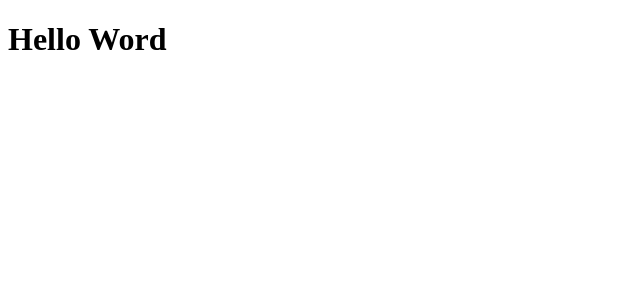
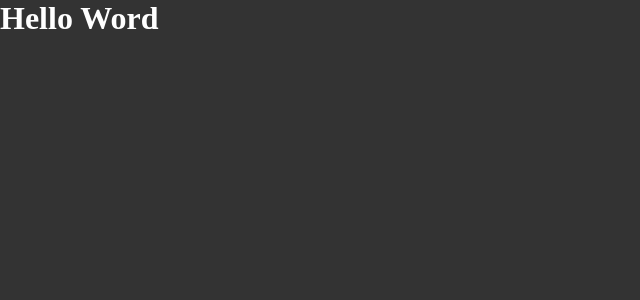
Before and after one commit to DavidRichardDev/01-github-explorer, a React app: page / in a window 1280 px wide. Shown: the top 300 px of the page, without its empty margins (0-640 px from the left). Built offline with nearby package versions, Linux system fonts and the light colour scheme.

Commit message:
[Ignite / 01-github-explorer]: Dev and prod commands / importing css / installing SASS

```diff
--- a/src/App.jsx
+++ b/src/App.jsx
@@ -1,6 +1,6 @@
+import './styles/global.scss';
+
 export function App() {
-
-    // throw new Error('Eita Giovana o forninho caiu!');
 
     return <h1>Hello Word</h1>
 }
--- /dev/null
+++ b/src/styles/global.scss
@@ -0,0 +1,11 @@
+* {
+    margin: 0;
+    padding: 0;
+    box-sizing: border-box;
+}
+
+body {
+    font: Arial, Helvetica, sans-serif;
+    background: #333;
+    color: #fff;
+}
--- a/webpack.config.js
+++ b/webpack.config.js
@@ -1,9 +1,10 @@
 const path = require('path')
 const HtmlWebpackPlugin = require('html-webpack-plugin')
+const isDevelopment = process.env.NODE_ENV !== 'production';
 
 module.exports = {
-    mode: 'development',
-    devtool: 'eval-source-map',
+    mode: isDevelopment ? 'development' : 'production',
+    devtool: isDevelopment ? 'eval-source-map' : 'source-map',
     entry: path.resolve(__dirname, 'src', 'index.jsx'),
     output: {
         path: path.resolve(__dirname, 'dist'),
@@ -26,6 +27,11 @@ module.exports = {
                 test: /\.jsx$/,
                 exclude: /node_modules/,
                 use: 'babel-loader',
+            },
+            {
+                test: /\.scss$/,
+                exclude: /node_modules/,
+                use: ['style-loader', 'css-loader', 'sass-loader'],
             }
         ]
     }
```
Also changed, not shown: package.json (+9 -0 lines), 1 other file (tests, documents, lock files or other folders).
